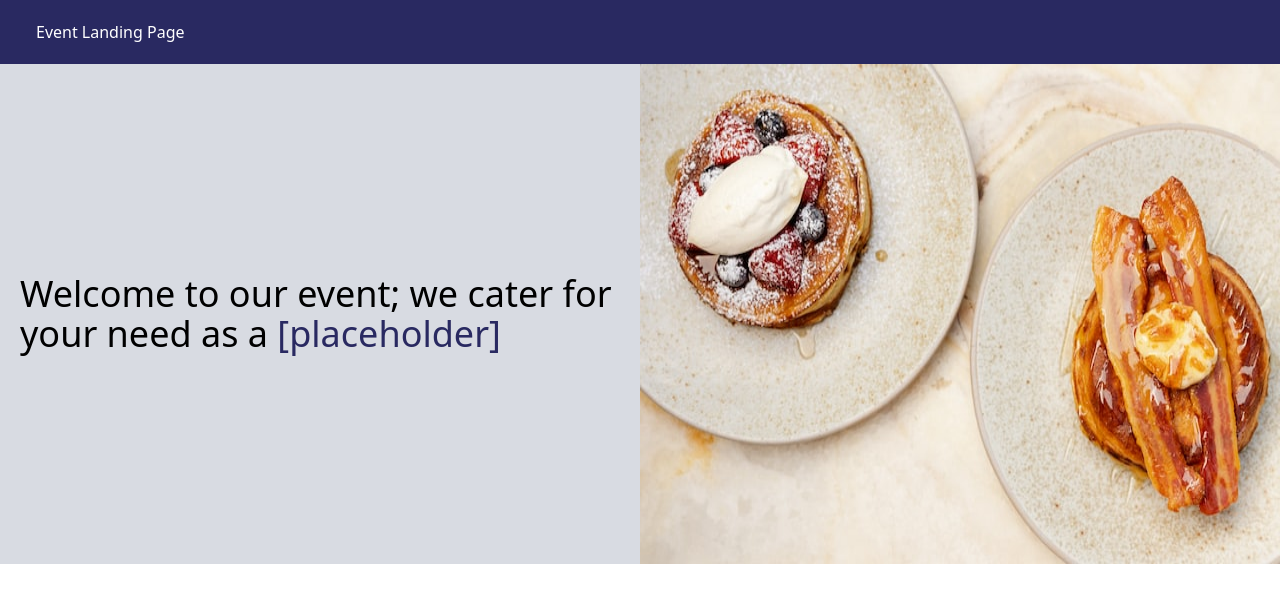
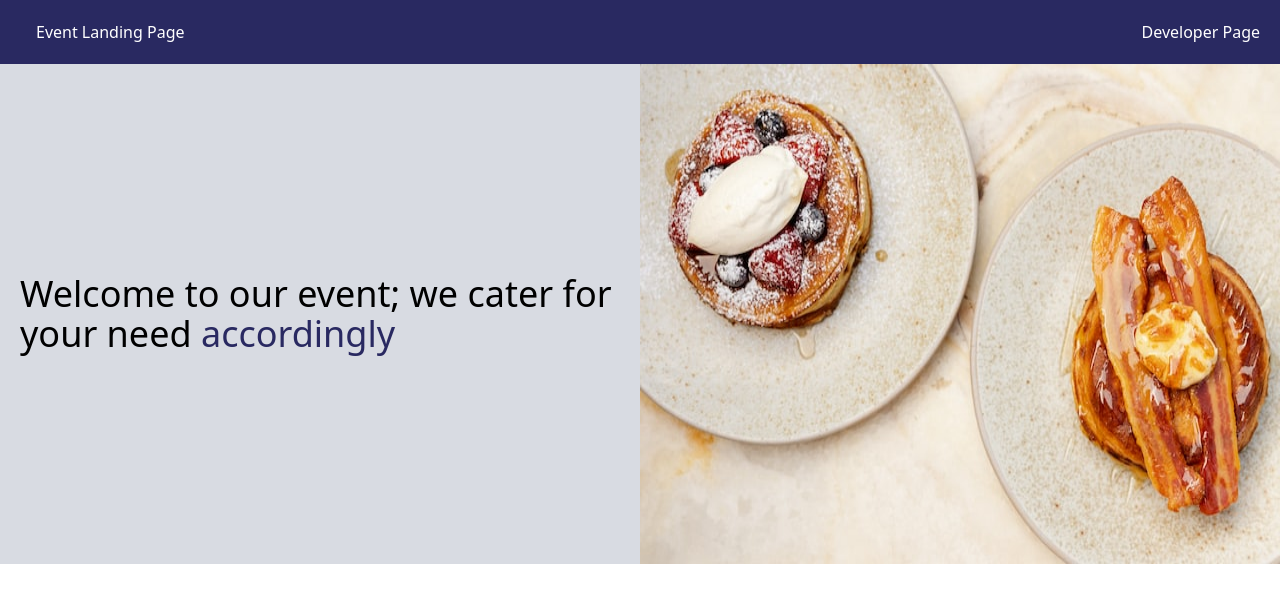
Before and after one commit to Mr-Malomz/uniform-dynamic-landing, a Next.js app: page / in a window 1280 px wide. Shown: the top 602 px of the page. Built offline with nearby package versions, Linux system fonts and the light colour scheme.

Commit message:
ui updates

```diff
--- /dev/null
+++ b/components/header.js
@@ -0,0 +1,17 @@
+import Link from 'next/link';
+import React from 'react';
+
+export const Header = () => {
+  return (
+    <header className='p-5 bg-[#292961] shadow-slate-400'>
+      <div className='flex items-center justify-between'>
+        <Link href='/'>
+          <a className='text-white ml-4'>Event Landing Page</a>
+        </Link>
+        <Link href='/developer?utm_campaign=marketer'>
+          <a className='text-white ml-4'>Developer Page</a>
+        </Link>
+      </div>
+    </header>
+  );
+};
--- /dev/null
+++ b/pages/developer.js
@@ -0,0 +1,25 @@
+import Head from 'next/head';
+import { Header } from '../components/header';
+
+export default function Developer() {
+  return (
+    <div>
+      <Head>
+        <title>Event Landing Page</title>
+        <meta name='description' content='Event Landing Page in Nextjs' />
+        <link rel='icon' href='/favicon.ico' />
+      </Head>
+
+      <main>
+        <Header />
+
+        <section className='flex h-screen w-screen justify-center items-center'>
+          <h1 className='text-4xl px-4 lg:px-5 font-medium'>
+            {' '}
+            Welcome to the developer page
+          </h1>
+        </section>
+      </main>
+    </div>
+  );
+}
--- a/pages/index.js
+++ b/pages/index.js
@@ -1,27 +1,24 @@
 import Head from 'next/head';
+import { Header } from '../components/header';
 
 export default function Home() {
   return (
     <div>
       <Head>
         <title>Event Landing Page</title>
-        <meta name='description' content='Commerce Landing Page in Nextjs' />
+        <meta name='description' content='Event Landing Page in Nextjs' />
         <link rel='icon' href='/favicon.ico' />
       </Head>
 
       <main>
-        <header className='p-5 bg-[#292961] shadow-slate-400'>
-          <div className='flex items-center'>
-            <p className='text-white ml-4'>Event Landing Page</p>
-          </div>
-        </header>
+        <Header />
 
         <section className='flex h-[500px]'>
           <div className='w-1/2 bg-[#d8dbe2] h-full flex justify-center items-center'>
             <h1 className='text-4xl px-4 lg:px-5 font-medium'>
               {' '}
-              Welcome to our event; we cater for your need as a
-              <span className='text-[#292961]'> [placeholder]</span>
+              Welcome to our event; we cater for your need
+              <span className='text-[#292961]'> accordingly</span>
             </h1>
           </div>
           <div className='w-1/2 h-full'>
```
Also changed, not shown: 1 other file (tests, documents, lock files or other folders).
